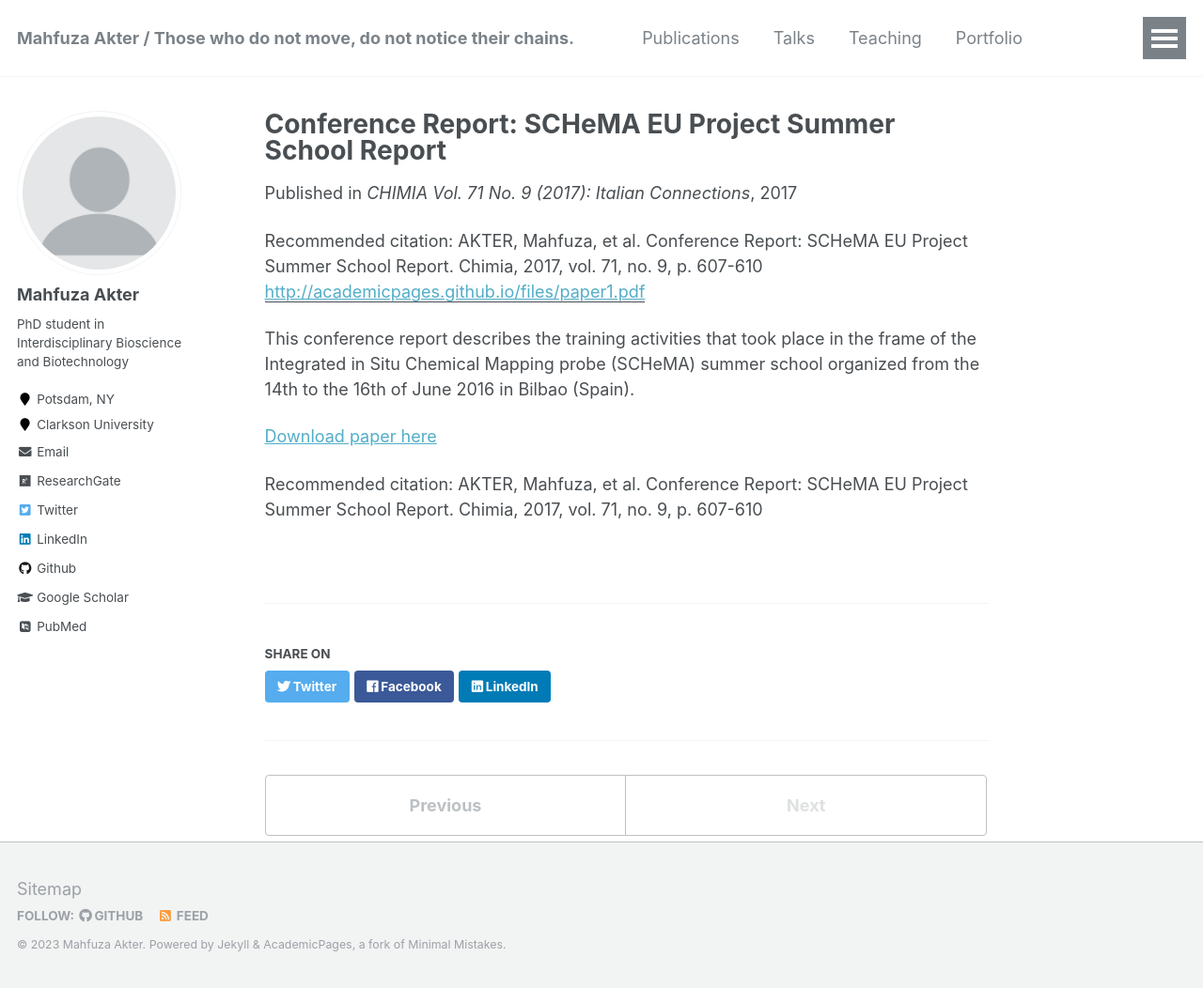
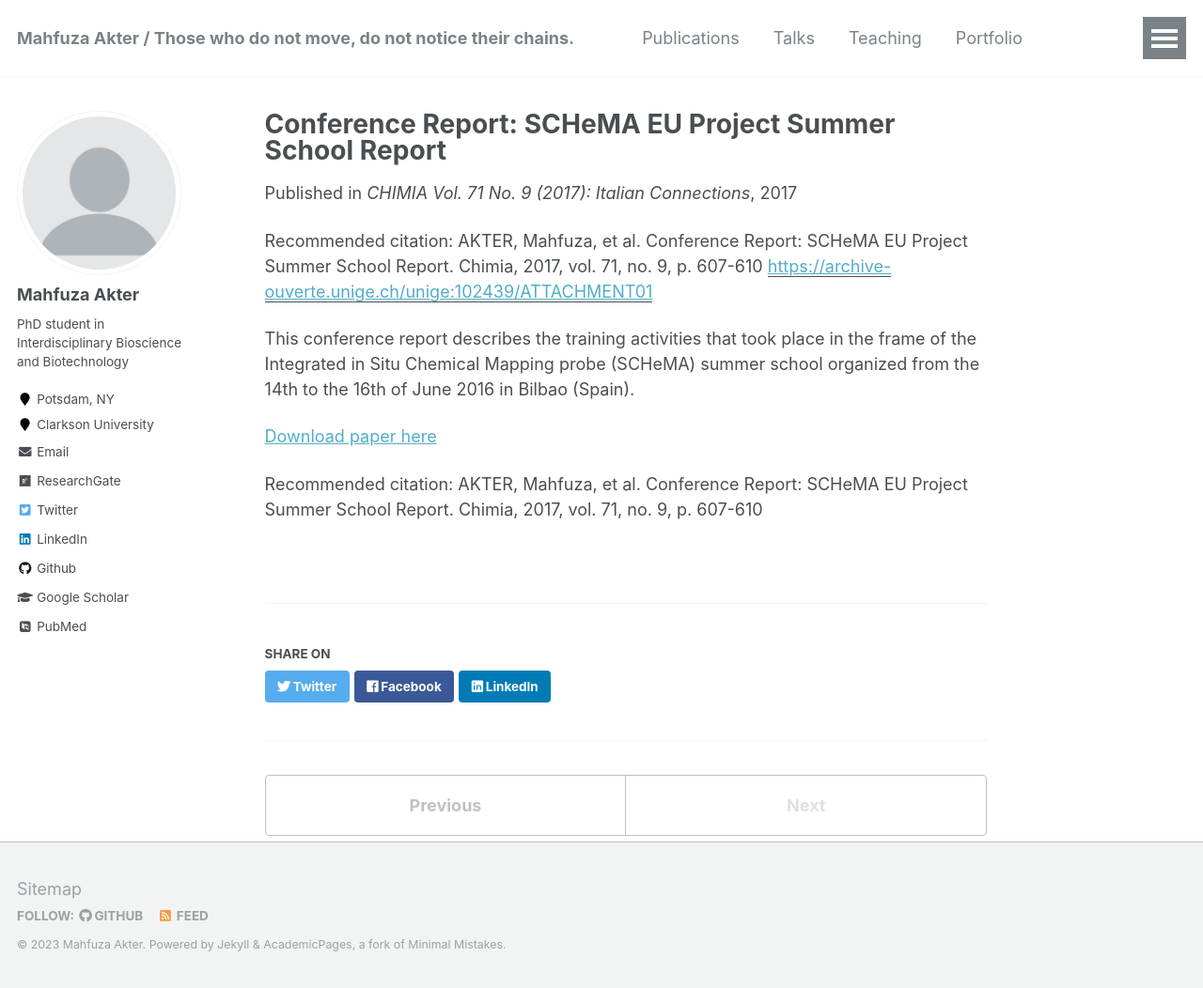
Before and after one commit to mahfuzaakt/mahfuzaakt.github.io, a Jekyll site: the page built from _publications/2017-09-27-SCHeMA-EU-Project-Summer-School-Report.md, in a window 1280 px wide and 1052 px high. Shown: the whole window at 94% size. Built offline with Jekyll 4.4.1, drawn with Linux system fonts in a browser that asks for light colours; some web fonts are replaced; part of the change alters nothing that is shown.

Commit message:
paper download link format

```diff
--- a/_publications/2017-09-27-SCHeMA-EU-Project-Summer-School-Report.md
+++ b/_publications/2017-09-27-SCHeMA-EU-Project-Summer-School-Report.md
@@ -5,7 +5,7 @@ permalink: /publication/2017-09-27-SCHeMA-EU-Project-Summer-School-Report
 excerpt: 'This conference report describes the training activities that took place in the frame of the Integrated in Situ Chemical Mapping probe (SCHeMA) summer school organized from the 14th to the 16th of June 2016 in Bilbao (Spain).'
 date: 2017-09-27
 venue: 'CHIMIA  Vol. 71 No. 9 (2017): Italian Connections'
-paperurl: 'http://academicpages.github.io/files/paper1.pdf'
+paperurl: 'https://archive-ouverte.unige.ch/unige:102439/ATTACHMENT01'
 citation: 'AKTER, Mahfuza, et al. Conference Report: SCHeMA EU Project Summer School Report. Chimia, 2017, vol. 71, no. 9, p. 607-610'
 ---
 This conference report describes the training activities that took place in the frame of the Integrated in Situ Chemical Mapping probe (SCHeMA) summer school organized from the 14th to the 16th of June 2016 in Bilbao (Spain).
```
